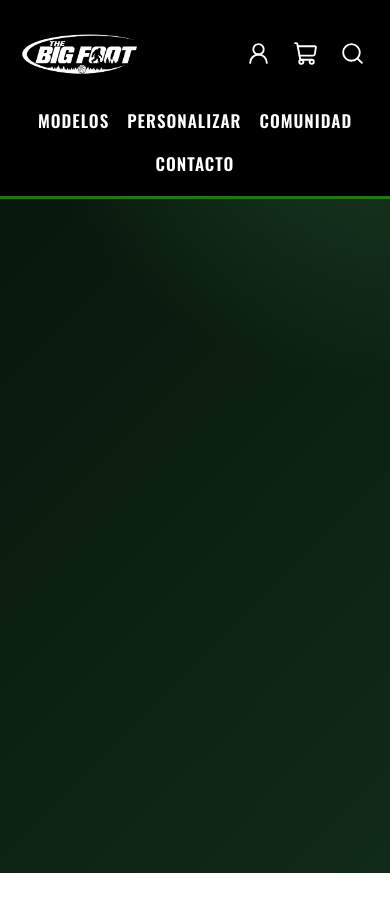
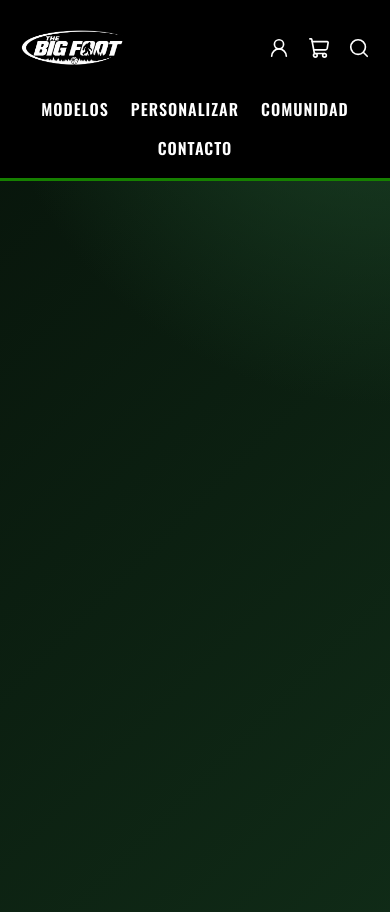
Before and after one commit to olatealejo/Proyecto_Big_Foot, a React (Vite) app: page / in a window 390 px wide. Shown: the top 912 px of the page. Before the commit the page ends 873 px from the top, so only its background shows below. Built offline with nearby package versions, Linux system fonts and the light colour scheme.

Commit message:
Reducir tamaño de la barra de navegacion de inicio

```diff
--- a/src/pages/Inicio.css
+++ b/src/pages/Inicio.css
@@ -1,7 +1,13 @@
+.inicio {
+  width: 100%;
+  min-height: calc(100vh - 90px);
+}
+
+/* Barra de navegación */
 .navbar {
   width: 100%;
-  height: 120px;
-  padding: 0 42px;
+  height: 90px;
+  padding: 0 32px;
 
   display: grid;
   grid-template-columns: 1fr auto 1fr;
@@ -11,53 +17,45 @@
   border-bottom: 3px solid #168000;
 }
 
-
 /* Logo */
-
 .navbar-logo {
   justify-self: start;
 }
 
 .navbar-logo img {
   display: block;
-  width: 145px;
+  width: 120px;
   height: auto;
 }
 
-
 /* Enlaces centrales */
-
 .navbar-menu {
   display: flex;
   align-items: center;
-  gap: 38px;
+  gap: 30px;
 }
 
 .navbar-menu a {
-  color: white;
-
-  font-family: 'Oswald', Arial, sans-serif;
-  font-size: 21px;
+  color: #ffffff;
+  font-family: "Oswald", Arial, sans-serif;
+  font-size: 18px;
   font-weight: 600;
-
+  text-decoration: none;
   text-transform: uppercase;
   letter-spacing: 1px;
-
   transition: color 0.2s;
 }
 
 .navbar-menu a:hover {
-  color: #29a815;
+  color: #27a827;
 }
 
-
 /* Iconos */
-
 .navbar-iconos {
   display: flex;
   justify-self: end;
   align-items: center;
-  gap: 22px;
+  gap: 18px;
 }
 
 .navbar-iconos a,
@@ -66,63 +64,71 @@
   align-items: center;
   justify-content: center;
 
-  padding: 5px;
+  padding: 0;
+  color: #ffffff;
+  background: none;
   border: none;
+  cursor: pointer;
 
-  color: white;
-  background: transparent;
-
-  cursor: pointer;
   transition: color 0.2s;
 }
 
 .navbar-iconos a:hover,
 .navbar-iconos button:hover {
-  color: #29a815;
+  color: #27a827;
 }
 
-
-/* Contenido de Inicio */
-
-.inicio {
-  width: 100%;
-  min-height: calc(100vh - 120px);
+.navbar-iconos svg {
+  width: 22px;
+  height: 22px;
 }
 
+/* Contenido principal */
+.contenido-inicio {
+  min-height: calc(100vh - 90px);
+  padding: 40px;
+
+  background: linear-gradient(
+    90deg,
+    #06170d 0%,
+    #102c18 50%,
+    #203d24 100%
+  );
+}
 
 /* Adaptación para celulares */
-
 @media (max-width: 768px) {
   .navbar {
     height: auto;
-    padding: 20px;
+    padding: 18px 20px;
 
     grid-template-columns: 1fr auto;
-    gap: 20px;
+    row-gap: 20px;
   }
 
   .navbar-logo img {
-    width: 120px;
+    width: 105px;
   }
 
   .navbar-menu {
-    grid-column: 1 / 3;
+    grid-column: 1 / -1;
     grid-row: 2;
 
+    justify-content: center;
     flex-wrap: wrap;
-    justify-content: center;
-    gap: 18px;
+    gap: 15px 22px;
   }
 
   .navbar-menu a {
-    font-size: 17px;
+    font-size: 16px;
   }
 
   .navbar-iconos {
-    gap: 12px;
+    grid-column: 2;
+    grid-row: 1;
   }
 
-  .inicio {
-    min-height: calc(100vh - 170px);
+  .contenido-inicio {
+    padding: 24px 20px;
   }
 }
```
